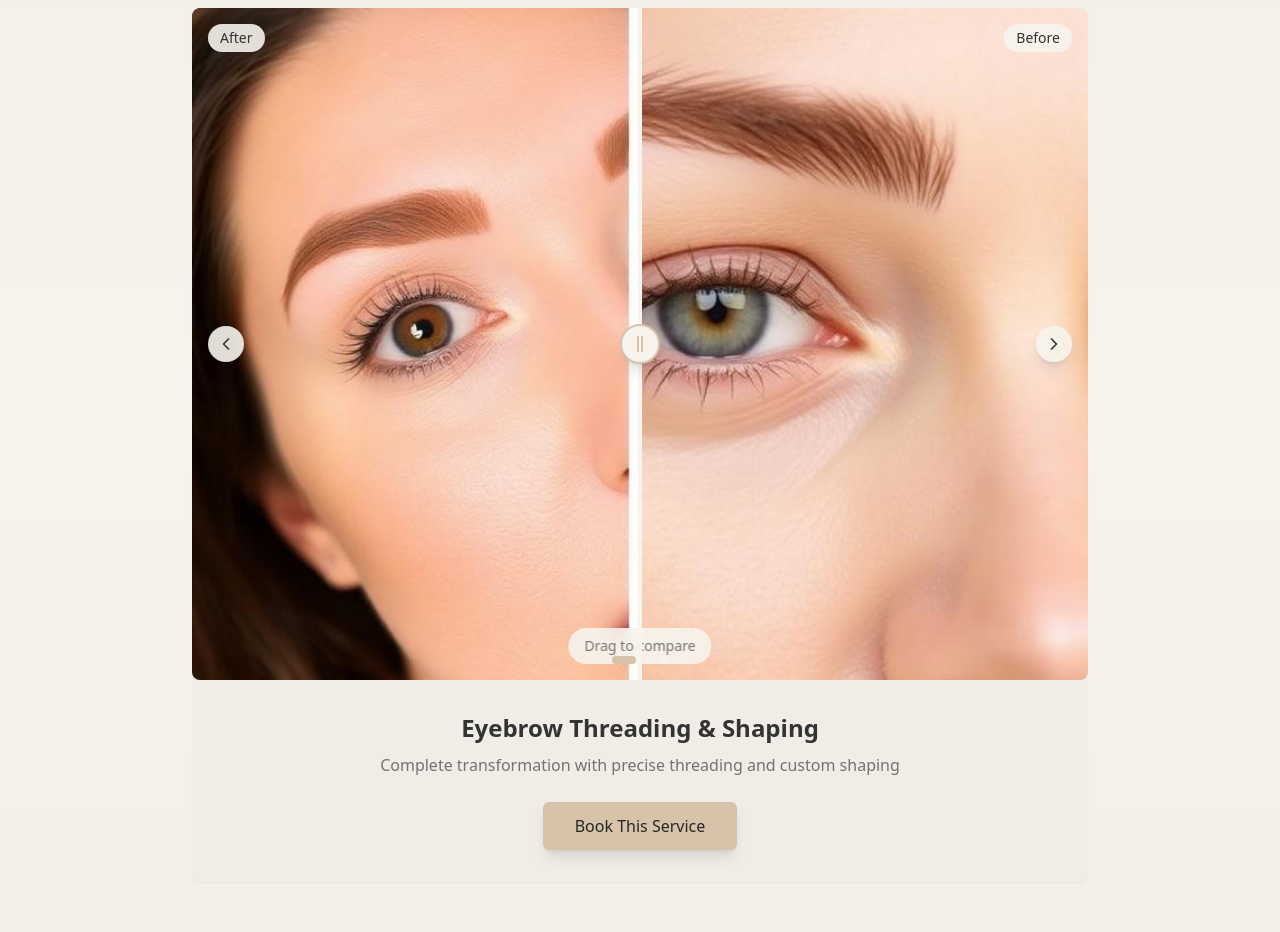
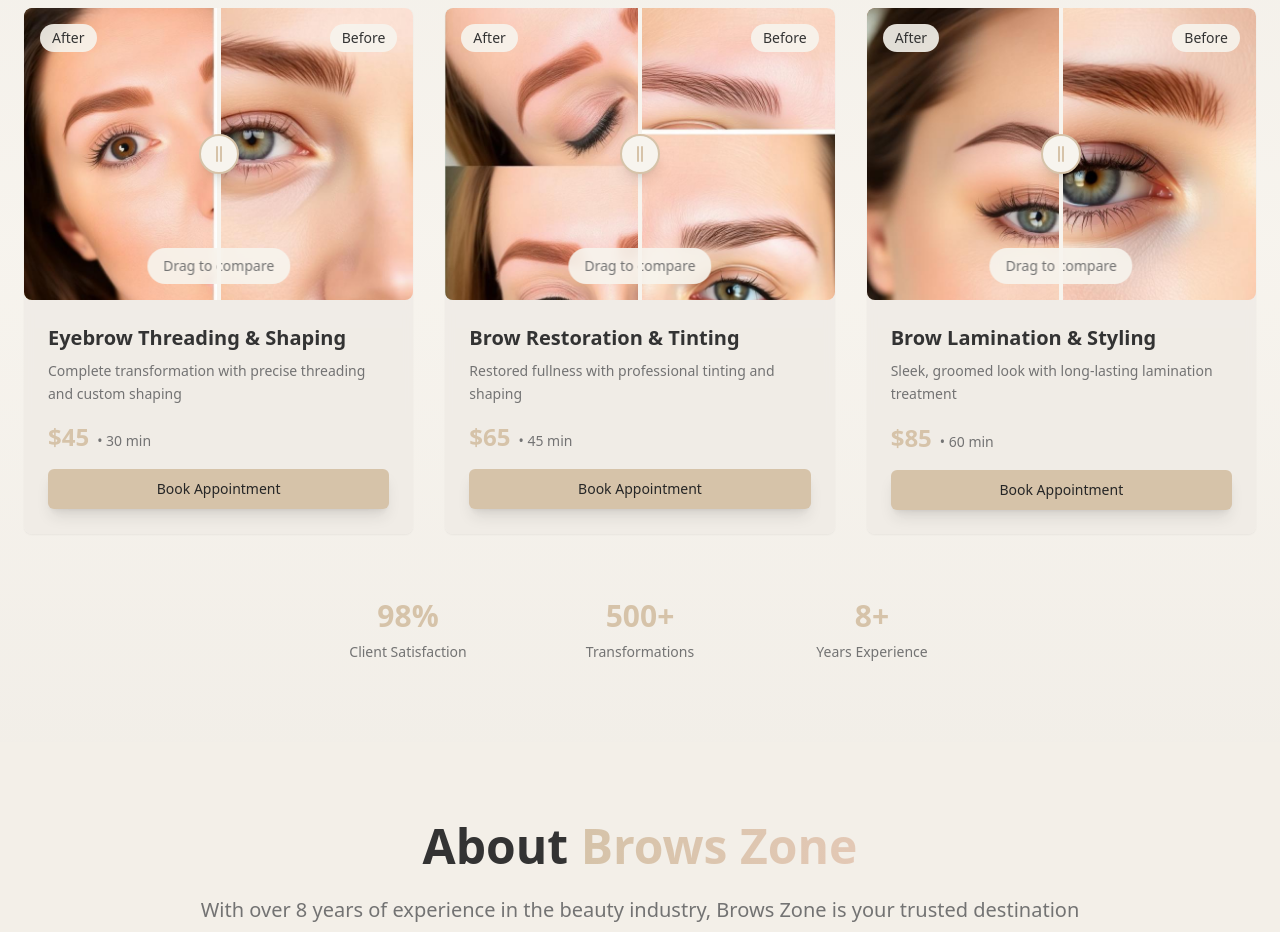
Before and after one commit to ArekSzlapa/brows-zone-glow, a React (Vite) app: page / in a window 1280 px wide. Shown: the part 1860-2792 px from the top of the page. Built offline with nearby package versions, Linux system fonts and the light colour scheme.

Commit message:
Improve contrast and add booking

```diff
--- a/src/components/BeforeAfterSection.tsx
+++ b/src/components/BeforeAfterSection.tsx
@@ -119,38 +119,32 @@ const InteractiveSlider = ({ beforeImage, afterImage }: InteractiveSliderProps)
 }
 
 const BeforeAfterSection = () => {
-  const [currentSlide, setCurrentSlide] = useState(0)
-
   const transformations = [
     {
       before: before1,
       after: after1,
       service: "Eyebrow Threading & Shaping",
-      description: "Complete transformation with precise threading and custom shaping"
+      description: "Complete transformation with precise threading and custom shaping",
+      price: "$45",
+      duration: "30 min"
     },
     {
       before: before2,
       after: after2,
       service: "Brow Restoration & Tinting",
-      description: "Restored fullness with professional tinting and shaping"
+      description: "Restored fullness with professional tinting and shaping",
+      price: "$65",
+      duration: "45 min"
     },
     {
       before: before3,
       after: after3,
       service: "Brow Lamination & Styling",
-      description: "Sleek, groomed look with long-lasting lamination treatment"
+      description: "Sleek, groomed look with long-lasting lamination treatment",
+      price: "$85",
+      duration: "60 min"
     }
   ]
-
-  const nextSlide = () => {
-    setCurrentSlide((prev) => (prev + 1) % transformations.length)
-  }
-
-  const prevSlide = () => {
-    setCurrentSlide((prev) => (prev - 1 + transformations.length) % transformations.length)
-  }
-
-  const currentTransformation = transformations[currentSlide]
 
   return (
     <section className="py-20 bg-gradient-to-b from-muted/30 via-background to-muted/30">
@@ -168,68 +162,46 @@ const BeforeAfterSection = () => {
           </p>
         </div>
 
-        <div className="max-w-4xl mx-auto">
-          <Card className="border-0 shadow-elegant bg-card/90 backdrop-blur-sm overflow-hidden">
+        {/* Three Separate Cards */}
+        <div className="grid grid-cols-1 lg:grid-cols-3 gap-8 max-w-7xl mx-auto">
+          {transformations.map((transformation, index) => (
+            <Card key={index} className="border-0 shadow-elegant bg-card/90 backdrop-blur-sm overflow-hidden hover:shadow-2xl transition-all duration-300 hover:scale-[1.02]">
               <CardContent className="p-0">
                 {/* Interactive Slider */}
                 <div className="relative">
                   <InteractiveSlider
-                  beforeImage={currentTransformation.before}
-                  afterImage={currentTransformation.after}
+                    beforeImage={transformation.before}
+                    afterImage={transformation.after}
                   />
+                </div>
 
-                {/* Navigation Arrows */}
-                <button
-                  onClick={prevSlide}
-                  className="absolute left-4 top-1/2 -translate-y-1/2 bg-background/90 hover:bg-background text-foreground p-2 rounded-full shadow-lg transition-all duration-200 hover:scale-105 z-20"
-                >
-                  <ChevronLeft className="w-5 h-5" />
-                </button>
-                <button
-                  onClick={nextSlide}
-                  className="absolute right-4 top-1/2 -translate-y-1/2 bg-background/90 hover:bg-background text-foreground p-2 rounded-full shadow-lg transition-all duration-200 hover:scale-105 z-20"
-                >
-                  <ChevronRight className="w-5 h-5" />
-                </button>
+                {/* Service Info */}
+                <div className="p-6">
+                  <h3 className="text-xl font-bold text-foreground mb-2">
+                    {transformation.service}
+                  </h3>
+                  <p className="text-muted-foreground mb-4 text-sm leading-relaxed">
+                    {transformation.description}
+                  </p>
 
-                {/* Slide Indicators */}
-                <div className="absolute bottom-4 left-1/2 -translate-x-1/2 z-20">
-                  <div className="flex space-x-2">
-                    {transformations.map((_, index) => (
-                      <button
-                        key={index}
-                        onClick={() => setCurrentSlide(index)}
-                        className={`w-2 h-2 rounded-full transition-all duration-200 ${
-                          index === currentSlide
-                            ? 'bg-primary w-6'
-                            : 'bg-background/60 hover:bg-background/80'
-                        }`}
-                      />
-                    ))}
-                  </div>
+                  <div className="flex items-center justify-between mb-4">
+                    <div>
+                      <span className="text-2xl font-bold text-primary">{transformation.price}</span>
+                      <span className="text-sm text-muted-foreground ml-2">• {transformation.duration}</span>
                     </div>
                   </div>
 
-              {/* Slide Info */}
-              <div className="p-8">
-                <div className="text-center">
-                  <h3 className="text-2xl font-bold text-foreground mb-2">
-                    {currentTransformation.service}
-                  </h3>
-                  <p className="text-muted-foreground mb-6 leading-relaxed">
-                    {currentTransformation.description}
-                  </p>
-
-                  <HeroButton size="lg" className="animate-fade-in">
-                    Book This Service
+                  <HeroButton size="default" className="w-full">
+                    Book Appointment
                   </HeroButton>
-                </div>
                 </div>
               </CardContent>
             </Card>
+          ))}
+        </div>
 
         {/* Stats */}
-          <div className="grid grid-cols-3 gap-6 mt-12">
+        <div className="grid grid-cols-3 gap-6 mt-16 max-w-2xl mx-auto">
           <div className="text-center">
             <div className="text-3xl font-bold text-primary mb-2">98%</div>
             <div className="text-sm text-muted-foreground">Client Satisfaction</div>
@@ -244,7 +216,6 @@ const BeforeAfterSection = () => {
           </div>
         </div>
       </div>
-      </div>
     </section>
   )
 }
--- a/src/components/ui/hero-button.tsx
+++ b/src/components/ui/hero-button.tsx
@@ -9,8 +9,8 @@ const heroButtonVariants = cva(
     variants: {
       variant: {
         hero: "bg-primary text-primary-foreground hover:bg-primary-glow shadow-lg hover:shadow-xl transform hover:-translate-y-0.5",
-        outline: "border border-primary bg-transparent text-primary hover:bg-primary hover:text-primary-foreground",
-        ghost: "text-primary hover:bg-primary/10"
+        outline: "border-2 border-foreground bg-foreground/10 text-foreground hover:bg-foreground hover:text-background backdrop-blur-sm shadow-lg hover:shadow-xl transform hover:-translate-y-0.5",
+        ghost: "text-foreground hover:bg-foreground/20 backdrop-blur-sm"
       },
       size: {
         default: "h-10 px-4 py-2",
```
Lines whose indentation alone changed are shown as unchanged.
